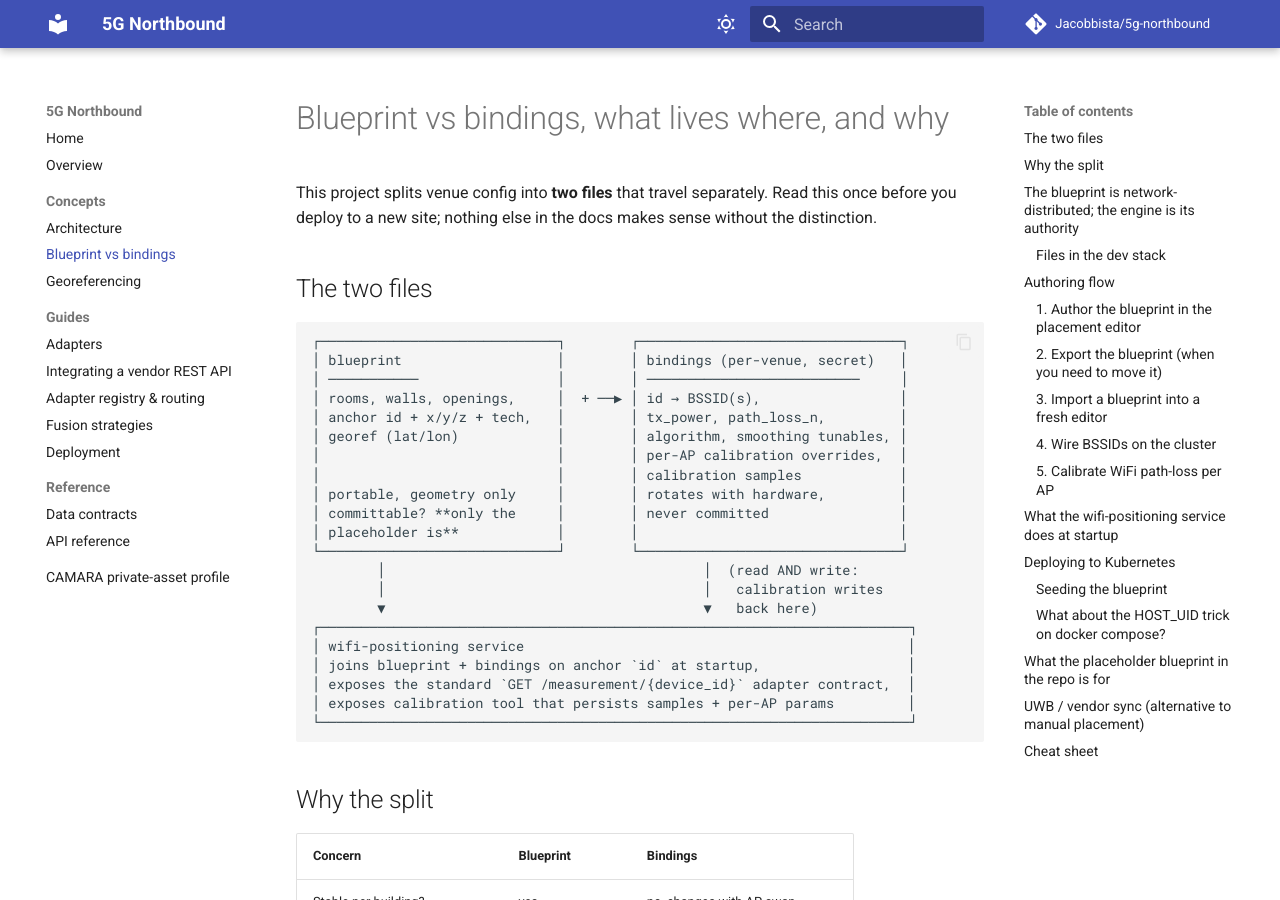
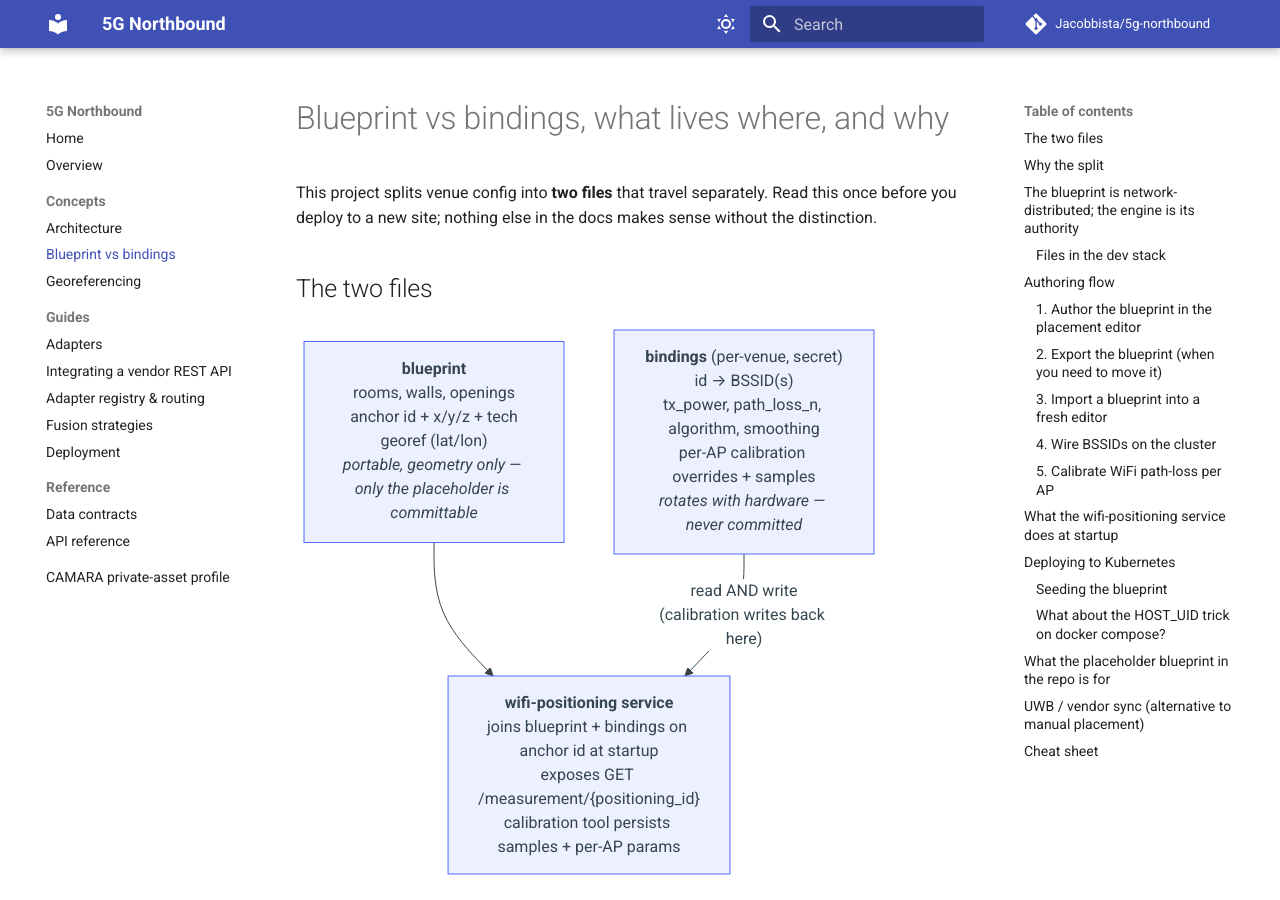
Before and after one commit to Jacobbista/5g-northbound, an MkDocs documentation site: the page built from docs/blueprint-vs-bindings.md, in a window 1280 px wide and 900 px high. Built offline with MkDocs 1.6.1 and Material for MkDocs 9.7.7, drawn with Linux system fonts in a browser that asks for light colours; comment, search, counter and statistics services are not loaded.

Commit message:
docs: convert remaining ASCII diagrams to mermaid
The vendor-integration architecture + identity chain, the blueprint/bindings
split, and the georef transform were ASCII art. Render them as mermaid for a
consistent look on the site and correct the labels to the asset model
(positioning_id, source routing).

````diff
--- a/docs/blueprint-vs-bindings.md
+++ b/docs/blueprint-vs-bindings.md
@@ -6,28 +6,13 @@ makes sense without the distinction.
 
 ## The two files
 
-```
-┌─────────────────────────────┐        ┌────────────────────────────────┐
-│ blueprint                   │        │ bindings (per-venue, secret)   │
-│ ───────────                 │        │ ──────────────────────────     │
-│ rooms, walls, openings,     │  + ──▶ │ id → BSSID(s),                 │
-│ anchor id + x/y/z + tech,   │        │ tx_power, path_loss_n,         │
-│ georef (lat/lon)            │        │ algorithm, smoothing tunables, │
-│                             │        │ per-AP calibration overrides,  │
-│                             │        │ calibration samples            │
-│ portable, geometry only     │        │ rotates with hardware,         │
-│ committable? **only the     │        │ never committed                │
-│ placeholder is**            │        │                                │
-└─────────────────────────────┘        └────────────────────────────────┘
-        │                                       │  (read AND write:
-        │                                       │   calibration writes
-        ▼                                       ▼   back here)
-┌────────────────────────────────────────────────────────────────────────┐
-│ wifi-positioning service                                               │
-│ joins blueprint + bindings on anchor `id` at startup,                  │
-│ exposes the standard `GET /measurement/{device_id}` adapter contract,  │
-│ exposes calibration tool that persists samples + per-AP params         │
-└────────────────────────────────────────────────────────────────────────┘
+```mermaid
+flowchart TD
+    BP["<b>blueprint</b><br/>rooms, walls, openings<br/>anchor id + x/y/z + tech<br/>georef (lat/lon)<br/><i>portable, geometry only — only the placeholder is committable</i>"]
+    BN["<b>bindings</b> (per-venue, secret)<br/>id → BSSID(s)<br/>tx_power, path_loss_n, algorithm, smoothing<br/>per-AP calibration overrides + samples<br/><i>rotates with hardware — never committed</i>"]
+    WIFI["<b>wifi-positioning service</b><br/>joins blueprint + bindings on anchor id at startup<br/>exposes GET /measurement/{positioning_id}<br/>calibration tool persists samples + per-AP params"]
+    BP --> WIFI
+    BN -->|"read AND write<br/>(calibration writes back here)"| WIFI
 ```
 
 ## Why the split
````
Also changed, not shown: docs/georeferencing.md (+4 -7 lines), docs/integrating-a-vendor-rest-api.md (+13 -21 lines).
